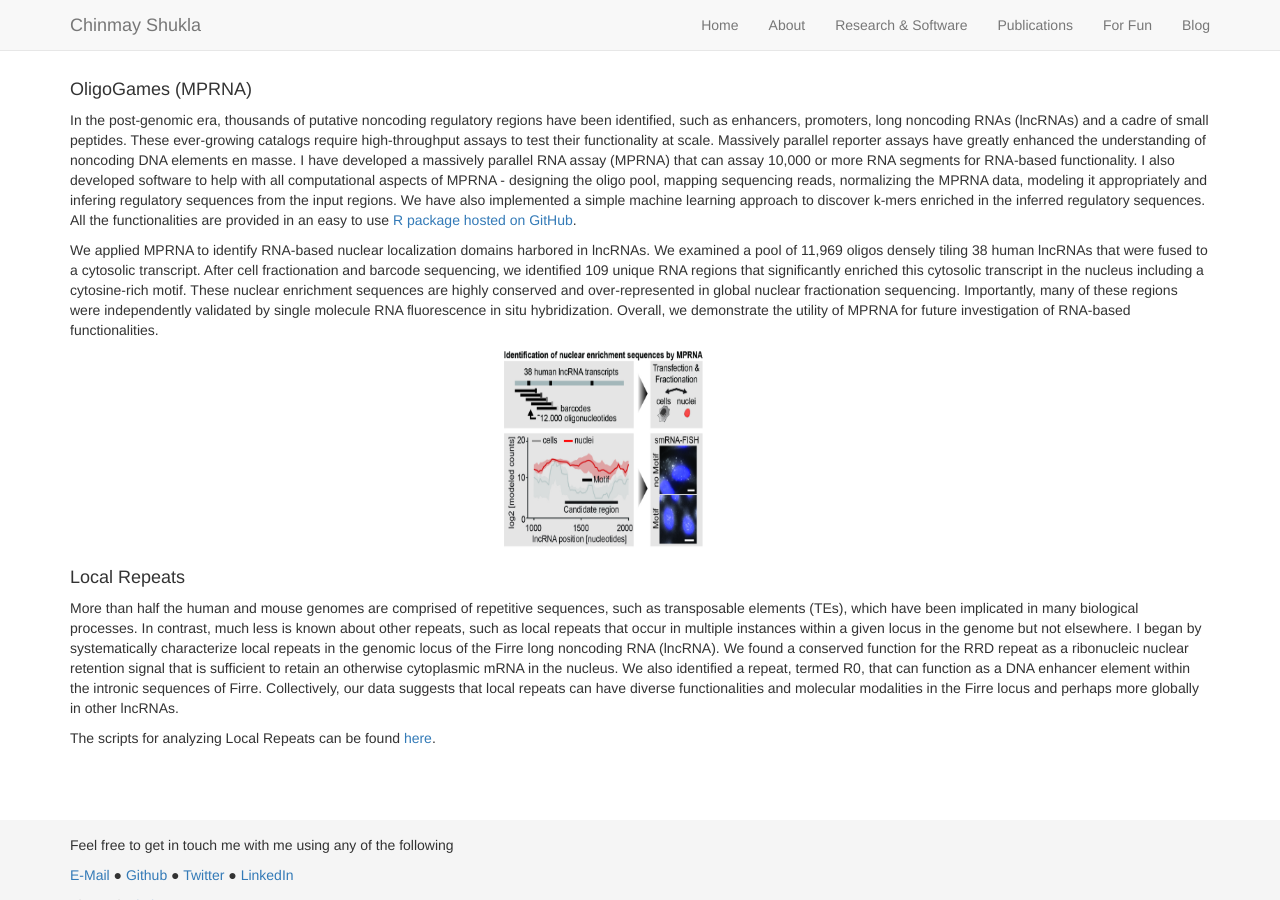
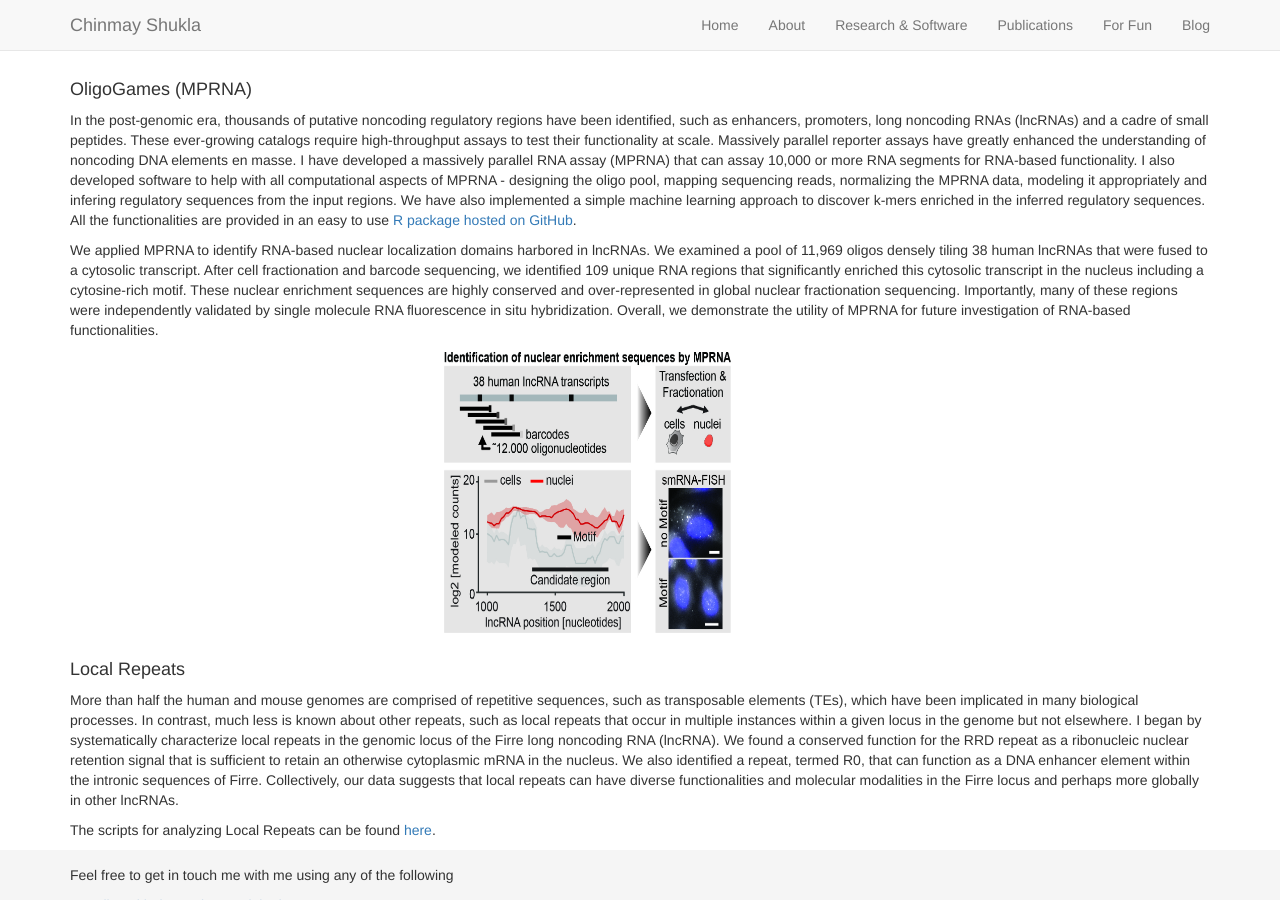
Before and after one commit to cshukla/cshukla.github.io, a Jekyll site: the page built from pages/software.md, in a window 1280 px wide and 900 px high. Built offline with Jekyll 4.4.1, drawn with Linux system fonts in a browser that asks for light colours; nearby versions of some CDN libraries.

Commit message:
minor image formatting

```diff
--- a/pages/software.md
+++ b/pages/software.md
@@ -19,7 +19,7 @@ In the post-genomic era, thousands of putative noncoding regulatory regions have
 
 We applied MPRNA to identify RNA-based nuclear localization domains harbored in lncRNAs. We examined a pool of 11,969 oligos densely tiling 38 human lncRNAs that were fused to a cytosolic transcript. After cell fractionation and barcode sequencing, we identified 109 unique RNA regions that significantly enriched this cytosolic transcript in the nucleus including a cytosine-rich motif. These nuclear enrichment sequences are highly conserved and over-represented in global nuclear fractionation sequencing. Importantly, many of these regions were independently validated by single molecule RNA fluorescence in situ hybridization. Overall, we demonstrate the utility of MPRNA for future investigation of RNA-based functionalities.
 
-<center><img src="https://github.com/cshukla/cshukla.github.io/blob/master/assets/img/oligoGames.synopsis.jpg?raw=true" style="width:272.697px;height:208.2px;"></center>
+<center><img src="https://github.com/cshukla/cshukla.github.io/blob/master/assets/img/oligoGames.synopsis.jpg?raw=true" style="width:393px;height:300px;"></center>
 
 #### Local Repeats
 
```
